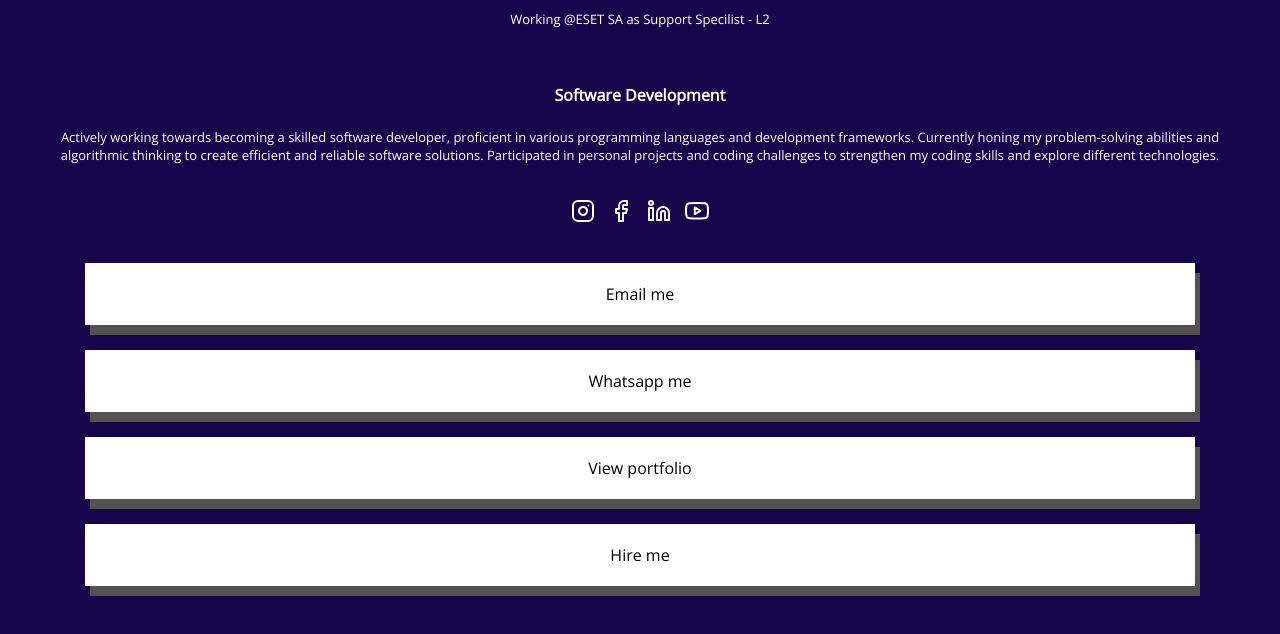
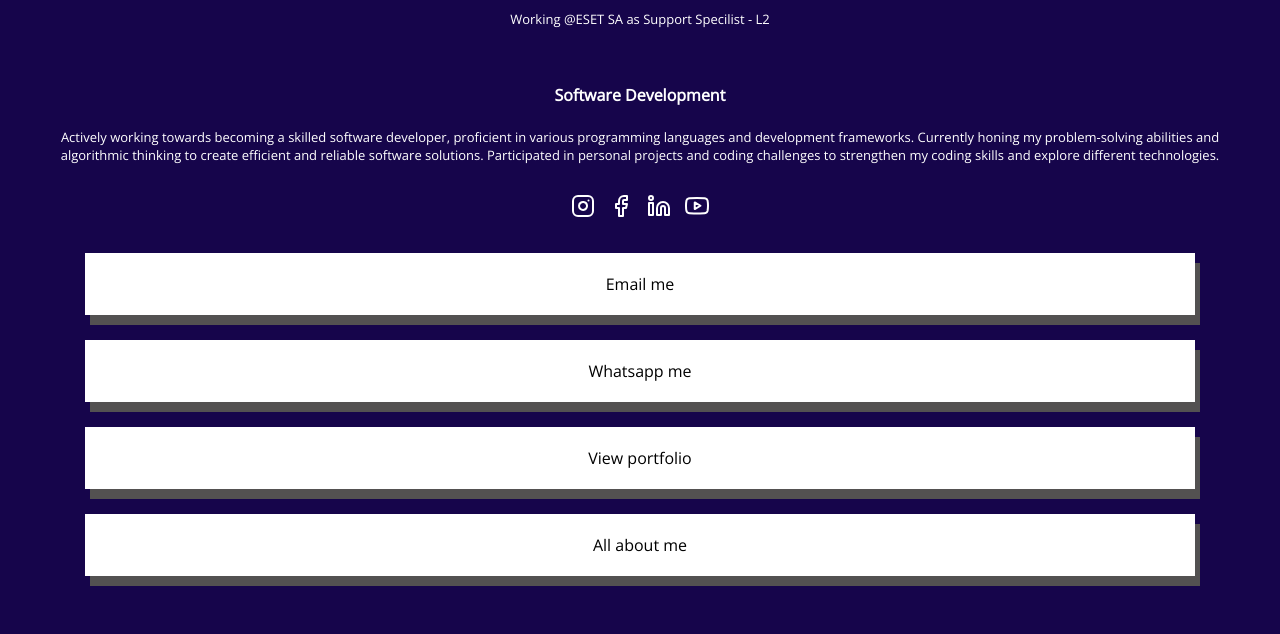
Before and after one commit to SaintLucas1/bio-web-app, a plain HTML site: page Vcard/Index.html in a window 1280 px wide. Shown: the part 404-1038 px from the top of the page. Drawn offline with nearby package versions, Linux system fonts and the light colour scheme.

Commit message:
Update Index.html

```diff
--- a/Vcard/Index.html
+++ b/Vcard/Index.html
@@ -22,17 +22,17 @@
 
  <!-- example icon -->
  <div class="social-icon">
-  <a href="https://instagram.com/saint_lucas1?igshid=OGQ5ZDc2ODk2ZA==" target="_blank"><i class="social-i" data-feather="instagram" ></i></a>
-  <a href="https://www.facebook.com/Saint.Molefe?mibextid=LQQJ4d" target="_blank"><i class="social-i" data-feather="facebook" ></i></a>
-  <a href="https://www.linkedin.com/in/lucas-molefe" target="_blank"><i class="social-i" data-feather="linkedin" ></i></a>
-  <a href="https://www.youtube.com/@TheeSaintLucas" target="_blank"><i class="social-i" data-feather="youtube" ></i></a>
+  <a class="social-i" href="https://instagram.com/saint_lucas1?igshid=OGQ5ZDc2ODk2ZA==" target="_blank"><i  data-feather="instagram" ></i></a>
+  <a class="social-i" href="https://www.facebook.com/Saint.Molefe?mibextid=LQQJ4d" target="_blank"><i  data-feather="facebook" ></i></a>
+  <a class="social-i" href="https://www.linkedin.com/in/lucas-molefe" target="_blank"><i data-feather="linkedin" ></i></a>
+  <a class="social-i" href="https://www.youtube.com/@TheeSaintLucas" target="_blank"><i  data-feather="youtube" ></i></a>
 </div>
 
  <div>
  <a class="eme" href="mailto:lucasdev@axxess.co.za" target="_blank"> Email me</a>
  <a class="eme" href="https://wa.me/27635658412" target="_blank"> Whatsapp me</a>
  <a class="eme" href="" target="_blank"> View portfolio</a>
- <a class="eme" href="mailto:lucasdev@axxess.co.za" target="_blank"> Hire me</a>
+ <a class="eme" href="mailto:lucasdev@axxess.co.za" target="_blank"> All about me</a>
 </div>
  <script>
     feather.replace()
```
